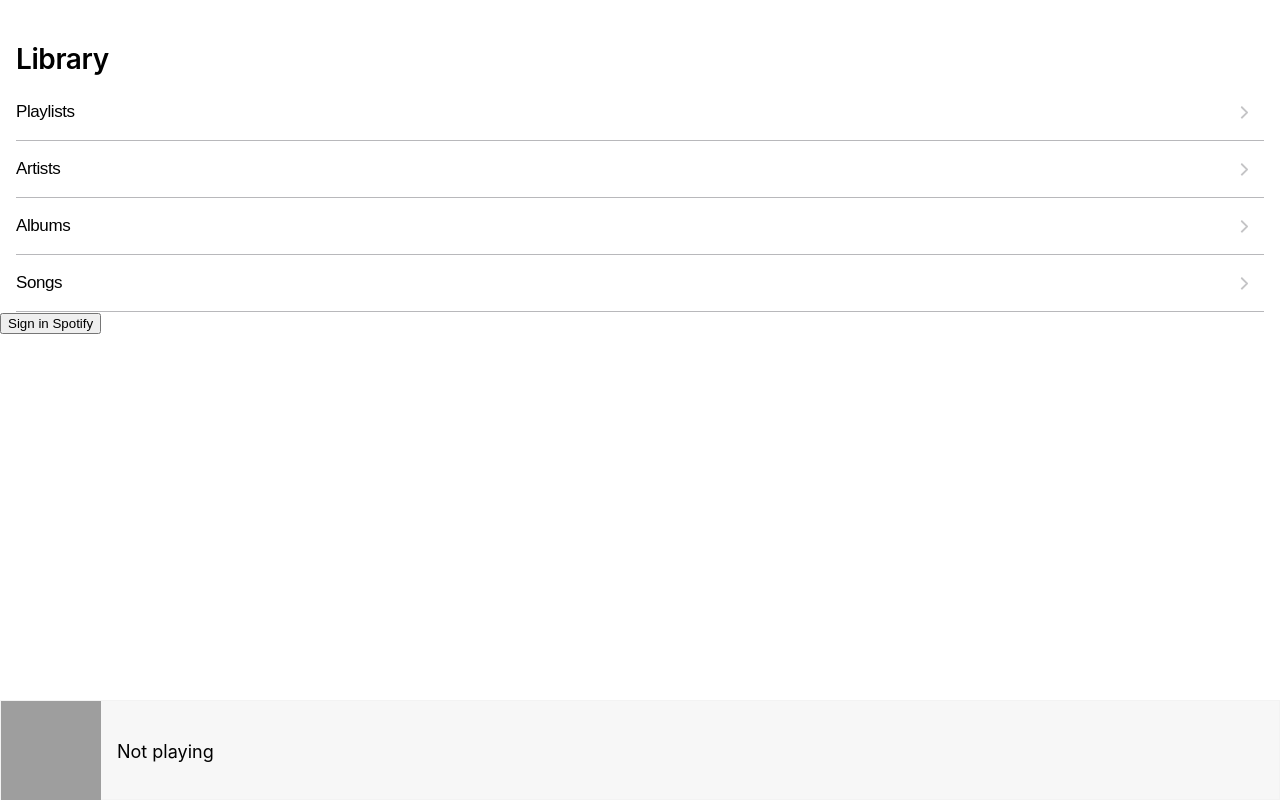
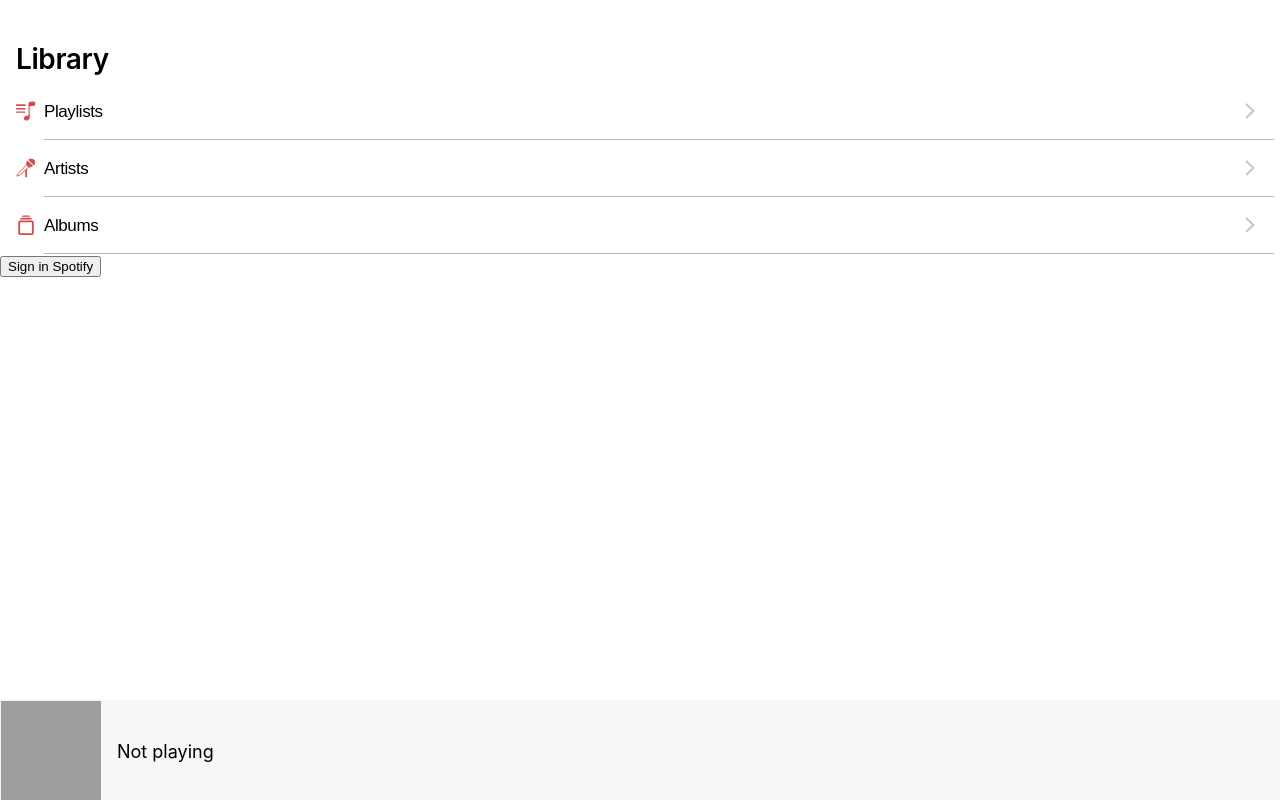
Before and after one commit to tvillarete/apple-music-next, a Next.js app: page / in a window 1280 px wide. Built offline with nearby package versions, Linux system fonts and the light colour scheme; grey boxes are pictures that could not be loaded.

Commit message:
js(icons): Add LibraryView icons

```diff
--- a/components/Icon/Icon.tsx
+++ b/components/Icon/Icon.tsx
@@ -34,15 +34,22 @@ interface IconProps {
   size?: IconSize;
   color?: string;
   onClick?: () => void;
+  className?: string;
 }
 
-const Icon = ({ name, size = "xxsmall", onClick, ...iconProps }: IconProps) => {
+const Icon = ({
+  name,
+  size = "xxsmall",
+  onClick,
+  className,
+  ...iconProps
+}: IconProps) => {
   const DesiredIcon = useMemo(() => allIcons[name], [name]);
 
   const dimensions = useMemo(() => getIconDimensionsForSize(size), [size]);
 
   return (
-    <div onClick={onClick} {...dimensions}>
+    <div className={className} onClick={onClick} {...dimensions}>
       <React.Suspense fallback={<></>}>
         <DesiredIcon {...dimensions} {...iconProps} />
       </React.Suspense>
--- /dev/null
+++ b/components/Icon/icons/Album.tsx
@@ -0,0 +1,38 @@
+import React from "react";
+
+const Album = React.memo(
+  React.forwardRef((props: React.SVGProps<SVGSVGElement>) => (
+    <svg
+      width="17"
+      height="22"
+      viewBox="0 0 17 22"
+      fill="none"
+      xmlns="http://www.w3.org/2000/svg"
+      {...props}
+    >
+      <path
+        d="M2 7H15C15.5523 7 16 7.44772 16 8V20C16 20.5523 15.5523 21 15 21H2C1.44772 21 1 20.5523 1 20V8C1 7.44772 1.44772 7 2 7Z"
+        stroke="currentColor"
+        stroke-width="2"
+      />
+      <mask id="path-2-inside-1_1053_9" fill="white">
+        <path d="M13 3H4C2.89543 3 2 3.89543 2 5H15C15 3.89543 14.1046 3 13 3Z" />
+      </mask>
+      <path
+        d="M2 5H0V7H2V5ZM15 5V7H17V5H15ZM4 5H13V1H4V5ZM2 7H15V3H2V7ZM13 5H17C17 2.79086 15.2091 1 13 1V5ZM4 1C1.79086 1 0 2.79086 0 5H4V1Z"
+        fill="currentColor"
+        mask="url(#path-2-inside-1_1053_9)"
+      />
+      <mask id="path-4-inside-2_1053_9" fill="white">
+        <path d="M11.5 0.5H5.5C4.67157 0.5 4 1.17157 4 2H13C13 1.17157 12.3284 0.5 11.5 0.5Z" />
+      </mask>
+      <path
+        d="M4 2H2V4H4V2ZM13 2V4H15V2H13ZM5.5 2.5H11.5V-1.5H5.5V2.5ZM4 4H13V0H4V4ZM11.5 2.5C11.2239 2.5 11 2.27614 11 2H15C15 0.0670036 13.433 -1.5 11.5 -1.5V2.5ZM5.5 -1.5C3.567 -1.5 2 0.0670034 2 2H6C6 2.27614 5.77614 2.5 5.5 2.5V-1.5Z"
+        fill="currentColor"
+        mask="url(#path-4-inside-2_1053_9)"
+      />
+    </svg>
+  ))
+);
+
+export default Album;
--- /dev/null
+++ b/components/Icon/icons/ArrowRight.tsx
@@ -0,0 +1,25 @@
+import React from "react";
+
+const ArrowLeft = React.memo(
+  React.forwardRef((props: React.SVGProps<SVGSVGElement>) => (
+    <svg
+      width="25"
+      height="42"
+      viewBox="0 0 25 42"
+      fill="none"
+      xmlns="http://www.w3.org/2000/svg"
+      {...props}
+    >
+      <path
+        d="M5.6186 1.85561C4.56538 0.830714 2.88074 0.85367 1.85584 1.90689V1.90689C0.830937 2.9601 0.853892 4.64475 1.90711 5.66965L19.281 22.5764C20.3342 23.6013 22.0188 23.5784 23.0437 22.5251V22.5251C24.0686 21.4719 24.0457 19.7873 22.9925 18.7624L5.6186 1.85561Z"
+        fill="currentColor"
+      />
+      <path
+        d="M5.70594 39.6882C4.65272 40.7131 2.96807 40.6901 1.94317 39.6369V39.6369C0.918275 38.5837 0.941231 36.8991 1.99445 35.8742L19.3683 18.9674C20.4215 17.9425 22.1062 17.9655 23.1311 19.0187V19.0187C24.156 20.0719 24.133 21.7565 23.0798 22.7814L5.70594 39.6882Z"
+        fill="currentColor"
+      />
+    </svg>
+  ))
+);
+
+export default ArrowLeft;
--- /dev/null
+++ b/components/Icon/icons/Microphone.tsx
@@ -0,0 +1,35 @@
+import React from "react";
+
+const Microphone = React.memo(
+  React.forwardRef((props: React.SVGProps<SVGSVGElement>) => (
+    <svg
+      width="22"
+      height="22"
+      viewBox="0 0 22 22"
+      fill="none"
+      xmlns="http://www.w3.org/2000/svg"
+      {...props}
+    >
+      <path
+        d="M19.6864 7.84301C19.9449 8.25376 14.4461 2.46225 14.0001 1.99854C13.7063 1.59197 17.6457 0.33646 19.5001 1.99939C21.1048 3.52373 20.6524 6.55144 19.6864 7.84301Z"
+        fill="currentColor"
+      />
+      <path
+        fill-rule="evenodd"
+        clip-rule="evenodd"
+        d="M11.6864 20.843C11.6864 20.686 11.6864 12.093 11.6864 12.093L10.6864 12.993C10.6864 16.0586 10.6864 20.686 10.6864 20.843C10.6864 21 11.6864 21 11.6864 20.843Z"
+        fill="currentColor"
+      />
+      <path
+        d="M12.6864 3.34302C11.8451 4.56063 11.6296 5.45788 11.6864 7.34301C12.3547 8.58619 12.9319 9.12481 14.1864 9.84301C16.6187 9.78496 18.5917 9.16968 18.1864 8.84301C15.7534 6.3642 12.796 3.12785 12.6864 3.34302Z"
+        fill="currentColor"
+      />
+      <path
+        d="M11.6864 7.34301L2.18643 17.343C1.97264 17.6032 2.00014 17.814 2.00014 18.157C2.00014 18.3746 1.2535 19.0211 1.00015 19.5C0.854146 19.776 1.36998 20.0786 1.5 20M11.6864 7.34301C11.6296 5.45788 11.8451 4.56063 12.6864 3.34302C12.796 3.12785 15.7534 6.3642 18.1864 8.84301C18.5917 9.16968 16.6187 9.78496 14.1864 9.84301M11.6864 7.34301C12.3547 8.58619 12.9319 9.12481 14.1864 9.84301M14.1864 9.84301L11.6864 12.093M2.5 19C2.76701 19.1701 3.46103 19.294 4.18643 18.843L10.6864 12.993M2.5 19C2.5 19 2.08579 19.6095 1.5 20M2.5 19C2.5 19 2.01308 19.6095 1.5 20M11.6864 12.093C11.6864 12.093 11.6864 20.686 11.6864 20.843C11.6864 21 10.6864 21 10.6864 20.843C10.6864 20.686 10.6864 16.0586 10.6864 12.993M11.6864 12.093L10.6864 12.993M14.0001 1.99854C14.4461 2.46225 19.9449 8.25376 19.6864 7.84301C20.6524 6.55144 21.1048 3.52373 19.5001 1.99939C17.6457 0.33646 13.7063 1.59197 14.0001 1.99854Z"
+        stroke="currentColor"
+      />
+    </svg>
+  ))
+);
+
+export default Microphone;
--- /dev/null
+++ b/components/Icon/icons/Note.tsx
@@ -0,0 +1,72 @@
+import React from "react";
+
+const Note = React.memo(
+  React.forwardRef((props: React.SVGProps<SVGSVGElement>) => (
+    <svg
+      width="24"
+      height="24"
+      viewBox="0 0 24 24"
+      fill="none"
+      xmlns="http://www.w3.org/2000/svg"
+      {...props}
+    >
+      <rect
+        x="15.0757"
+        y="4.67871"
+        width="1.3019"
+        height="13.0217"
+        fill="currentColor"
+      />
+      <path
+        d="M15.0757 16.1704H16.3776V20.3048L15.0757 20.728V16.1704Z"
+        fill="currentColor"
+      />
+      <path
+        d="M15.0758 16.3294L15.8357 18.6773L14.0994 18.2826L13.4484 17.7007C14.8309 17.5603 15.0556 17.457 15.0758 16.3294Z"
+        fill="currentColor"
+      />
+      <path
+        d="M20.9224 0.515077C22.1287 0.367609 23.1865 1.32116 23.1646 2.53623L23.1401 3.89583C23.1225 4.87178 22.403 5.69252 21.4378 5.83769L17.4154 6.44265C16.1916 6.62671 15.0961 5.66633 15.1184 4.42894L15.145 2.95588C15.1629 1.95899 15.9124 1.12756 16.902 1.00657L20.9224 0.515077Z"
+        fill="currentColor"
+      />
+      <path
+        d="M16.3778 19.9409C16.6575 21.4839 15.3394 23.0149 13.4339 23.3604C11.5283 23.706 9.67799 22.7353 9.39829 21.1923C9.11859 19.6493 10.4366 18.1183 12.3422 17.7727C14.2477 17.4272 16.0981 18.3979 16.3778 19.9409Z"
+        fill="currentColor"
+      />
+      <path
+        d="M16.3777 7.93386C16.5404 6.63169 16.8659 6.46892 18.656 6.30615H16.3777V7.93386Z"
+        fill="currentColor"
+      />
+      <rect
+        y="4.17627"
+        width="11.4538"
+        height="1.70152"
+        rx="0.850761"
+        fill="currentColor"
+      />
+      <rect
+        y="4.17627"
+        width="11.4538"
+        height="1.70152"
+        rx="0.850761"
+        fill="currentColor"
+      />
+      <rect
+        y="8.35303"
+        width="11.4538"
+        height="1.70152"
+        rx="0.850761"
+        fill="currentColor"
+      />
+      <rect
+        y="12.5293"
+        width="11.4538"
+        height="1.70152"
+        rx="0.850761"
+        fill="currentColor"
+      />
+    </svg>
+  ))
+);
+
+export default Note;
--- a/components/Icon/icons/index.ts
+++ b/components/Icon/icons/index.ts
@@ -1,6 +1,10 @@
 import React from "react";
 
 export const allIcons = {
+  album: React.lazy(() => import("components/Icon/icons/Album")),
   arrowLeft: React.lazy(() => import("components/Icon/icons/ArrowLeft")),
+  arrowRight: React.lazy(() => import("components/Icon/icons/ArrowRight")),
+  microphone: React.lazy(() => import("components/Icon/icons/Microphone")),
+  note: React.lazy(() => import("components/Icon/icons/Note")),
   user: React.lazy(() => import("components/Icon/icons/User")),
 };
--- a/components/SelectableList/SelectableListItem.tsx
+++ b/components/SelectableList/SelectableListItem.tsx
@@ -1,14 +1,15 @@
+import Icon from "components/Icon/Icon";
 import { MouseEventHandler } from "react";
 import styled from "styled-components";
 import { Unit } from "utils/constants";
 
 import { SelectableListOption } from ".";
 
-const RootButtonContainer = styled.button`
+const RootButtonContainer = styled.button<{ $hasImage: boolean }>`
   width: 100%;
   border: none;
   background-color: white;
-  padding: 0;
+  padding-left: ${({ $hasImage }) => ($hasImage ? 0 : "16px")};
   margin: 0;
   appearance: none;
   display: flex;
@@ -22,7 +23,7 @@ const RootButtonContainer = styled.button`
 `;
 
 const IconContainer = styled.div`
-  margin-left: 16px;
+  margin: 0 8px 0 16px;
 `;
 
 const ContentContainer = styled.div`
@@ -67,7 +68,7 @@ const Image = styled.img`
   margin-right: ${Unit.XXS};
 `;
 
-const Icon = styled.img`
+const StyledArrowRight = styled(Icon)`
   margin-left: auto;
 `;
 
@@ -77,11 +78,16 @@ interface Props {
 }
 
 const SelectableListItem = ({ option, onClick }: Props) => {
+  const hasImage = !!option.imageUrl;
+  const hasIconLeft = !!option.iconLeft;
+  const hasImageOrIconLeft = hasImage || hasIconLeft;
+
   return (
-    <RootButtonContainer onClick={onClick}>
-      {option.imageUrl && (
+    <RootButtonContainer onClick={onClick} $hasImage={hasImageOrIconLeft}>
+      {hasImageOrIconLeft && (
         <IconContainer>
-          <Image src={option.imageUrl} alt="Option image" />
+          {hasImage && <Image src={option.imageUrl} alt="Option image" />}
+          {hasIconLeft && <Icon {...option.iconLeft!} />}
         </IconContainer>
       )}
 
@@ -91,7 +97,7 @@ const SelectableListItem = ({ option, onClick }: Props) => {
           {option.subLabel && <SubLabel>{option.subLabel}</SubLabel>}
         </LeftContentContainer>
         <RightContentContainer>
-          <Icon src="chevron-right.svg" />
+          <StyledArrowRight size="xsmall" color="#C5C5C6" name="arrowRight" />
         </RightContentContainer>
       </ContentContainer>
     </RootButtonContainer>
--- a/components/SelectableList/index.tsx
+++ b/components/SelectableList/index.tsx
@@ -8,6 +8,8 @@ import LoadingScreen from "components/LoadingScreen";
 import { ViewOption } from "components/views";
 import { useAudioPlayer, useViewContext } from "hooks";
 import SelectableListItem from "./SelectableListItem";
+import { IconProps } from "components/Icon/icons/sharedTypes";
+import { IconName } from "components/Icon/Icon";
 
 export const getConditionalOption = (
   condition?: boolean,
@@ -28,6 +30,9 @@ type SharedOptionProps = {
   isSelected?: boolean;
   subLabel?: string;
   imageUrl?: string;
+  iconLeft?: IconProps & {
+    name: IconName;
+  };
   longPressOptions?: SelectableListOption[];
 };
 
@@ -90,7 +95,6 @@ export type SelectableListOption = SharedOptionProps &
 
 const RootContainer = styled.div`
   width: 100%;
-  padding: 0 16px;
   overflow: auto;
   -webkit-overflow-scrolling: touch;
 `;
--- a/components/views/LibraryView/LibraryView.tsx
+++ b/components/views/LibraryView/LibraryView.tsx
@@ -18,24 +18,21 @@ const LibraryView = () => {
         type: "view",
         label: "Playlists",
         viewId: "artists",
+        iconLeft: { name: "note", size: "small", color: "#D34C4B" },
         component: () => <ArtistsView />,
       },
       {
         type: "view",
         label: "Artists",
         viewId: "artists",
+        iconLeft: { name: "microphone", size: "small", color: "#D34C4B" },
         component: () => <ArtistsView />,
       },
       {
         type: "view",
         label: "Albums",
         viewId: "artists",
-        component: () => <ArtistsView />,
-      },
-      {
-        type: "view",
-        label: "Songs",
-        viewId: "artists",
+        iconLeft: { name: "album", size: "small", color: "#D34C4B" },
         component: () => <ArtistsView />,
       },
     ],
--- a/package.json
+++ b/package.json
@@ -5,7 +5,7 @@
   "scripts": {
     "dev": "next dev",
     "build": "next build",
-    "start": "next start",
+    "start": "vercel dev",
     "lint": "next lint"
   },
   "dependencies": {
```
